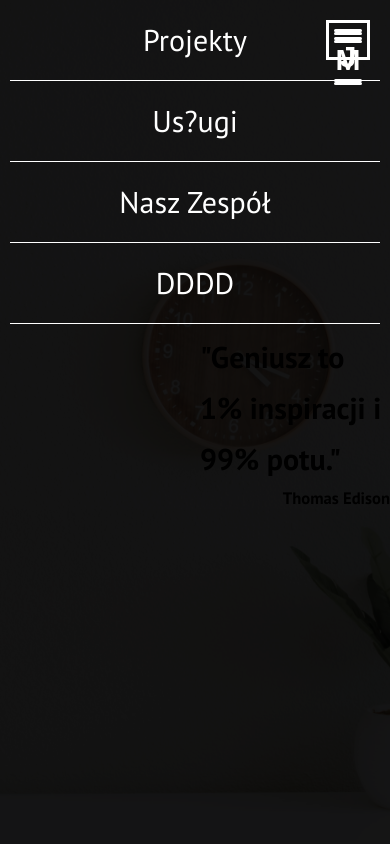
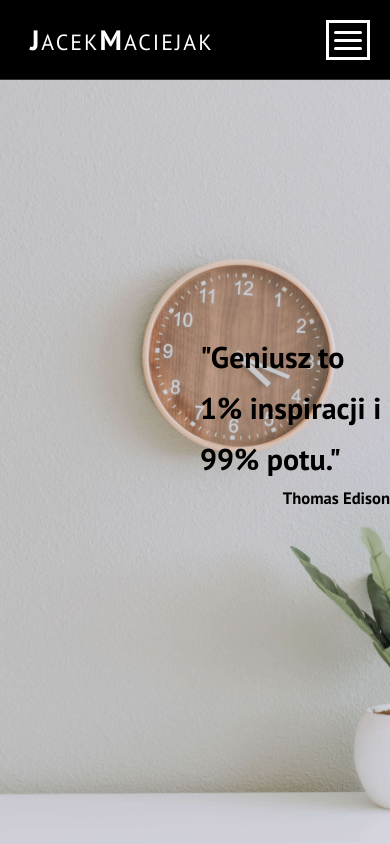
Before and after one commit to jacekmaciejak/Site, a website: page index.html in a window 390 px wide. Shown: the top 844 px of the page. Drawn offline with nearby package versions, Linux system fonts and the light colour scheme.

Commit message:
New navbar added

```diff
--- a/index.html
+++ b/index.html
@@ -26,14 +26,14 @@
     </button>
 
     <nav class="navbar">
+        <a href="#" class="navbar-brand"><span>J</span>acek<span>M</span>aciejak</a>
         <ul>
-            <li><a href="#swiper">Projekty</a></li>
-            <li><a href="#about">Us?ugi</a></li>
-            <li><a href="#wrap">Nasz Zespół</a></li>
-            <li><a href="#">DDDD</a></li>
+            <li><a href="#html">HTML</a></li>
+            <li><a href="#css">CSS</a></li>
+            <li><a href="#javascript">JavaScript</a></li>
         </ul>
-        <button class="navbar_toggler">
-            <span>J</span><span>M</span>
+        <button class="navbar-toggler">
+            <span></span>
         </button>
     </nav>
 
@@ -200,9 +200,7 @@
     <footer class="footer">
         <div class="footer__logo-box ">
             <picture class="footer__logo ">
-                <source srcset="img/logo-green-small-1x.png 1x, img/logo-green-small-2x.png 2x "
-                    media="(max-width: 37.5em) ">
-                <img srcset="img/logo-green-1x.png 1x, img/logo-green-2x.png 2x " alt="JM" src="img/logo-green-2x.png ">
+                <h1>JM</h1>
             </picture>
         </div>
         <div class="row ">
@@ -259,6 +257,7 @@
     <script src="js/slider.js"></script>
     <script src="js/carousel.js"></script>
     <script src="js/topButton.js"></script>
+    <script src="js/navbar.js"></script>
     <script src="script.js"></script>
 </body>
 
--- /dev/null
+++ b/js/navbar.js
@@ -0,0 +1,18 @@
+const navbarToggler = document.querySelector(".navbar-toggler");
+const navbarMenu = document.querySelector(".navbar ul");
+const navbarLinks = document.querySelectorAll(".navbar a");
+
+navbarToggler.addEventListener("click", navbarTogglerClick);
+
+function navbarTogglerClick() {
+  navbarToggler.classList.toggle("open-navbar-toggler");
+  navbarMenu.classList.toggle("open");
+}
+
+navbarLinks.forEach(elem => elem.addEventListener("click", navbarLinkClick));
+
+function navbarLinkClick() {
+  if (navbarMenu.classList.contains("open")) {
+    navbarToggler.click();
+  }
+}
--- a/scss/abstracts/_variables.scss
+++ b/scss/abstracts/_variables.scss
@@ -1,4 +1,8 @@
 //COLORS
+
+$color-decoration: #c2682f;
+
+
 $color-primary:#55c57a;
 $color-primary-light:#7ed56f;
 $color-primary-dark:#28b485;
--- a/scss/components/_carousel.scss
+++ b/scss/components/_carousel.scss
@@ -36,10 +36,13 @@
             height: 60px;
             color: #fff;
             text-align: center;
-            background: #c2682f;
+            background: $color-decoration;
             border: none;
             cursor: pointer;
             border-radius: 50%;
+            transition: .2s;
+            font-size: xx-large;
+
 
             &:focus {
                 border: none;
--- a/scss/components/_content.scss
+++ b/scss/components/_content.scss
@@ -36,8 +36,8 @@
                 position: relative;
                 left: -50px;
                 box-shadow: 0 20px 40px -10px #818181;
-                border-right: 3px solid #c2682f;
-                border-left: 3px solid #c2682f;
+                border-right: 3px solid $color-decoration;
+                border-left: 3px solid $color-decoration;
 
                 @include respond(tab-port) {
                     //width < 900
--- a/scss/components/_navbar.scss
+++ b/scss/components/_navbar.scss
@@ -1,78 +1,107 @@
 .navbar {
+    background-color: #000;
+    color: #fff;
+    border-bottom: 1px solid rgba(255, 255, 255, 0.2);
     width: 100%;
+    height: 80px;
     line-height: 80px;
-    font-size: 30px;
-    padding: 20px 20px;
+    font-size: 18px;
+    padding: 0 30px;
     position: fixed;
+    top: 0;
+    left: 0;
     z-index: 9999;
-    display: flex;
-    justify-content: end;
+}
 
-    @include respond(phone-large) {
+.navbar a {
+    text-decoration: none;
+    color: #fff;
+}
+
+.navbar a.navbar-brand {
+    float: left;
+    height: inherit;
+    line-height: inherit;
+    padding: 0 30px;
+    font-size: 22px;
+    text-transform: uppercase;
+    font-weight: 400;
+    letter-spacing: 2px;
+}
+
+.navbar a.navbar-brand span {
+    font-size: 28px;
+    font-weight: 700;
+}
+
+.navbar ul {
+    float: right;
+    list-style: none;
+    height: inherit;
+    line-height: inherit;
+    padding: 0 50px;
+}
+
+.navbar ul li {
+    display: inline-block;
+}
+
+.navbar ul li a {
+    display: block;
+    text-align: center;
+    min-width: 120px;
+    padding: 0 30px;
+}
+
+.navbar ul li a:hover {
+    background-color: rgba(255, 255, 255, 0.15);
+}
+
+.navbar .navbar-toggler {
+    display: none;
+}
+
+@media (max-width: 991px) {
+    .navbar ul {
+        padding: 0 10px;
+    }
+
+    .navbar ul li a {
+        min-width: 100px;
+        padding: 0 20px;
+    }
+}
+
+@media (max-width: 767px) {
+    .navbar {
         padding: 0;
     }
 
-    ul {
-        list-style: none;
-        text-align: center;
-
-        @include respond(phone-large) {
+    .navbar ul {
         width: 100%;
         padding: 0;
         background-color: rgba(0, 0, 0, 0.9);
+        /* height: auto; */
         height: 100vh;
-            max-height: 100vh;
+        max-height: 0;
         overflow: hidden;
-            transition: all ease-in-out .3s;
+        transition: all ease-in-out 0.3s;
     }
 
-        @include respond(tab-port) {
-            padding: 0 10px;
+    .navbar ul.open {
+        max-height: 100vh;
     }
 
-        .open {
-            @include respond(phone-large) {
-                max-height: 100vh;
-            }
+    .navbar ul li {
+        width: 100%;
+        /* border-bottom: 1px solid rgba(255,255,255,0.3); */
     }
 
-        li {
-            display: inline-block;
-
-            @include respond(phone-large) {
-                width: 100%;
-                border-bottom: 1px solid #fff;
+    .navbar ul li a {
+        padding: 0;
     }
 
-            a {
-                text-decoration: none;
-                text-align: center;
-                padding: 5px 10px;
-                color: #c2682f;
-
-
-                @include respond(phone-large) {
-                    padding: 0;
-                    color: #fff;
-                }
-
-                @include respond(tab-port) {
-                    min-width: 100px;
-                    padding: 0 20px;
-                }
-
-                &:hover {
-                    border-bottom: 2px solid #ed6510;
-                }
-            }
-        }
-
-    }
-
-    &_toggler {
-        display: none;
-
-        @include respond(phone-large) {
+    .navbar .navbar-toggler {
         display: block;
         position: absolute;
         height: 40px;
@@ -81,20 +110,16 @@
         background-color: transparent;
         color: #fff;
         border: 3px solid #fff;
+        /* border: none; */
+        /* border-radius: 4px; */
         outline: none;
         padding: 0 5px;
         cursor: pointer;
     }
 
-        span {
-            font-size: 30px;
-            font-weight: 700;
-
-        }
-
-        span,
-        span::before,
-        span::after {
+    .navbar .navbar-toggler span,
+    .navbar .navbar-toggler span::before,
+    .navbar .navbar-toggler span::after {
         display: block;
         content: '';
         background-color: #fff;
@@ -104,14 +129,27 @@
         transition: all ease-in-out 0.3s;
     }
 
-        span::before {
+    .navbar .navbar-toggler span::before {
         transform: translateY(-8px);
     }
 
-        span::after {
+    .navbar .navbar-toggler span::after {
         transform: translateY(5px);
     }
 
+    .navbar .navbar-toggler.open-navbar-toggler span {
+        /* transform: rotate(90deg); */
+        background-color: transparent;
+        /* transform: scale(0.85) rotate(270deg); */
+    }
 
+    .navbar .navbar-toggler.open-navbar-toggler span::before {
+        transform: translateY(0px) rotate(45deg);
+        /* transform: translateY(0px) scale(0.75) rotate(45deg); */
+    }
+
+    .navbar .navbar-toggler.open-navbar-toggler span::after {
+        transform: translateY(-3px) rotate(-45deg);
+        /* transform: translateY(-3px) scale(0.75) rotate(-45deg); */
     }
 }
--- a/scss/layout/_footer.scss
+++ b/scss/layout/_footer.scss
@@ -23,7 +23,7 @@
     }
 
     &__navigation {
-        border-top: 1px solid #c2682f;
+        border-top: 1px solid $color-decoration;
         padding-top: 2rem;
         display: inline-block;
 
--- a/scss/layout/_header.scss
+++ b/scss/layout/_header.scss
@@ -28,6 +28,7 @@
         margin-left: 200px;
         font-size: 20px;
 
+
         h5 {
             text-align: end;
         }
```
Also changed, not shown: css/style.css. Lines whose indentation alone changed are shown as unchanged.
